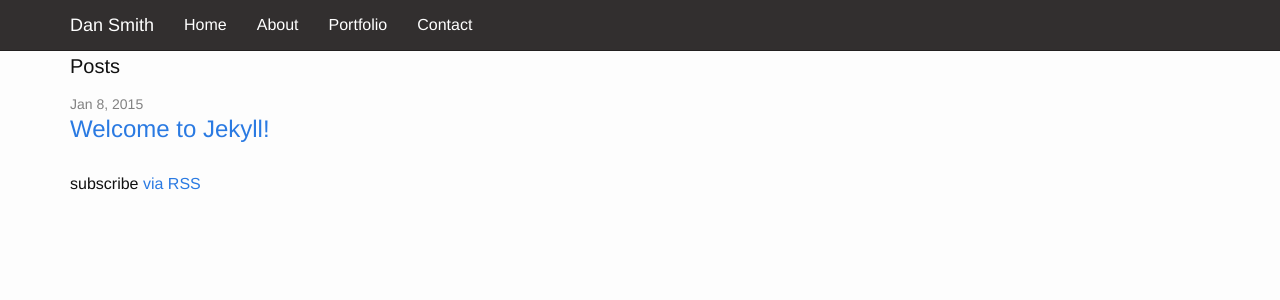
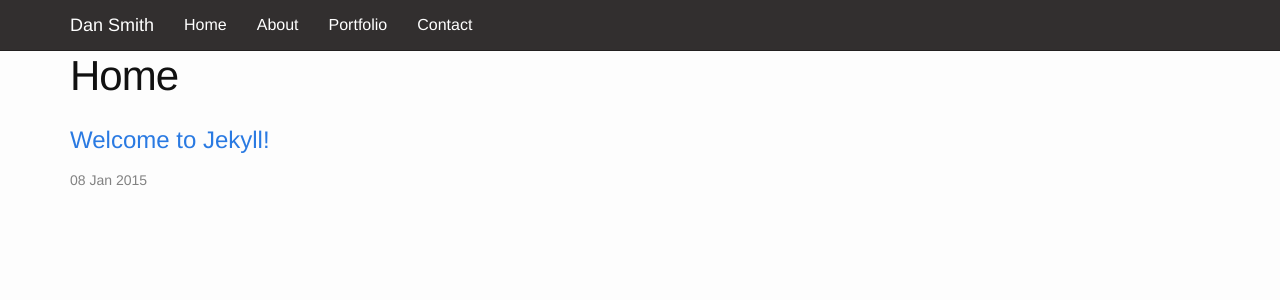
Before and after one commit to Dansmithyy/dansmeuktheme, a Jekyll site: the page built from index.html, in a window 1280 px wide. Shown: the top 300 px of the page. Built offline with Jekyll 4.4.1, drawn with Linux system fonts in a browser that asks for light colours; nearby versions of some CDN libraries.

Commit message:
More styling, tweaking index page for posts

```diff
--- a/index.html
+++ b/index.html
@@ -1,23 +1,18 @@
 ---
-layout: default
+layout: page
+title: Home
 ---
 
 <div class="home">
 
-  <h1 class="page-heading">Posts</h1>
-
   <ul class="post-list">
     {% for post in site.posts %}
       <li>
-        <span class="post-meta">{{ post.date | date: "%b %-d, %Y" }}</span>
-
         <h2>
           <a class="post-link" href="{{ post.url | prepend: site.baseurl }}">{{ post.title }}</a>
         </h2>
+        <span class="post-meta">{{ post.date | date_to_string }}</span>
       </li>
     {% endfor %}
   </ul>
-
-  <p class="rss-subscribe">subscribe <a href="{{ "/feed.xml" | prepend: site.baseurl }}">via RSS</a></p>
-
 </div>
```
